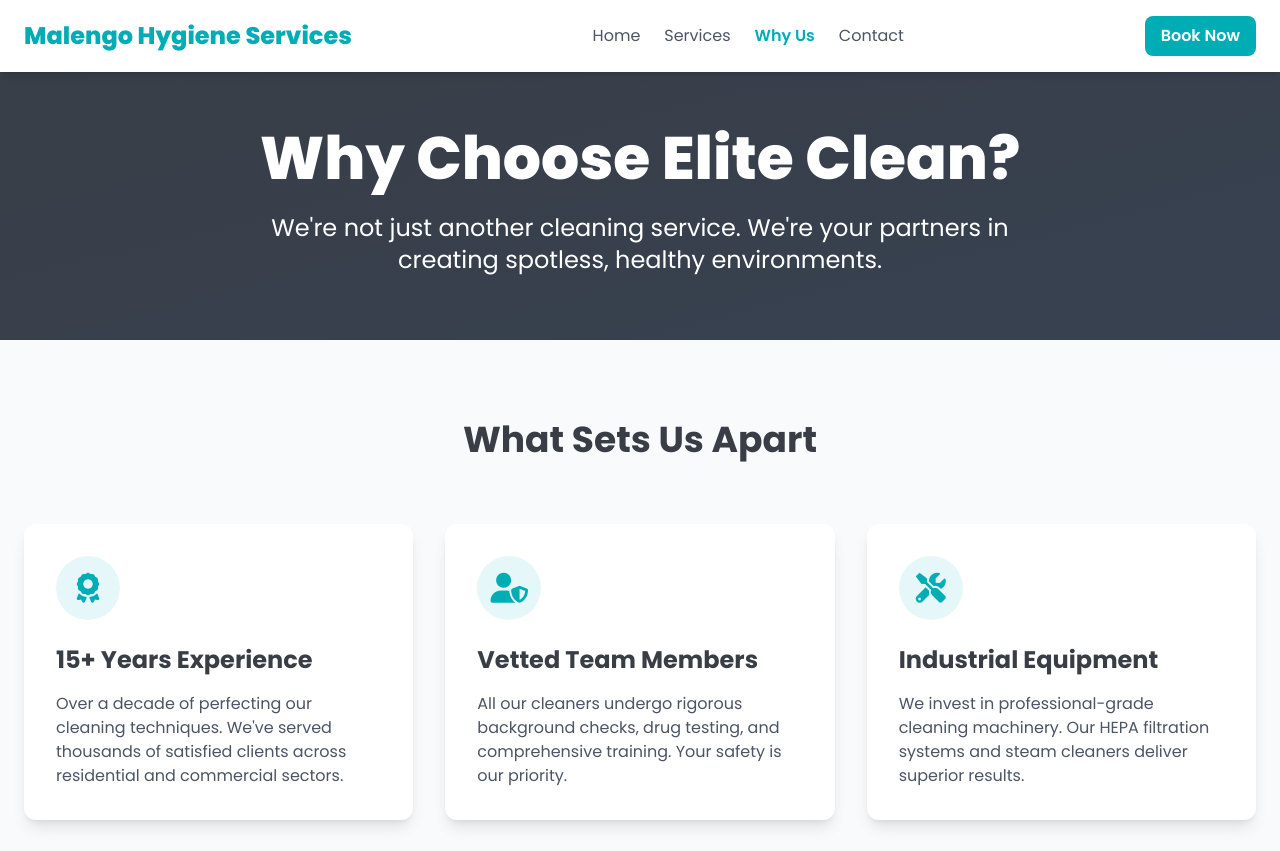
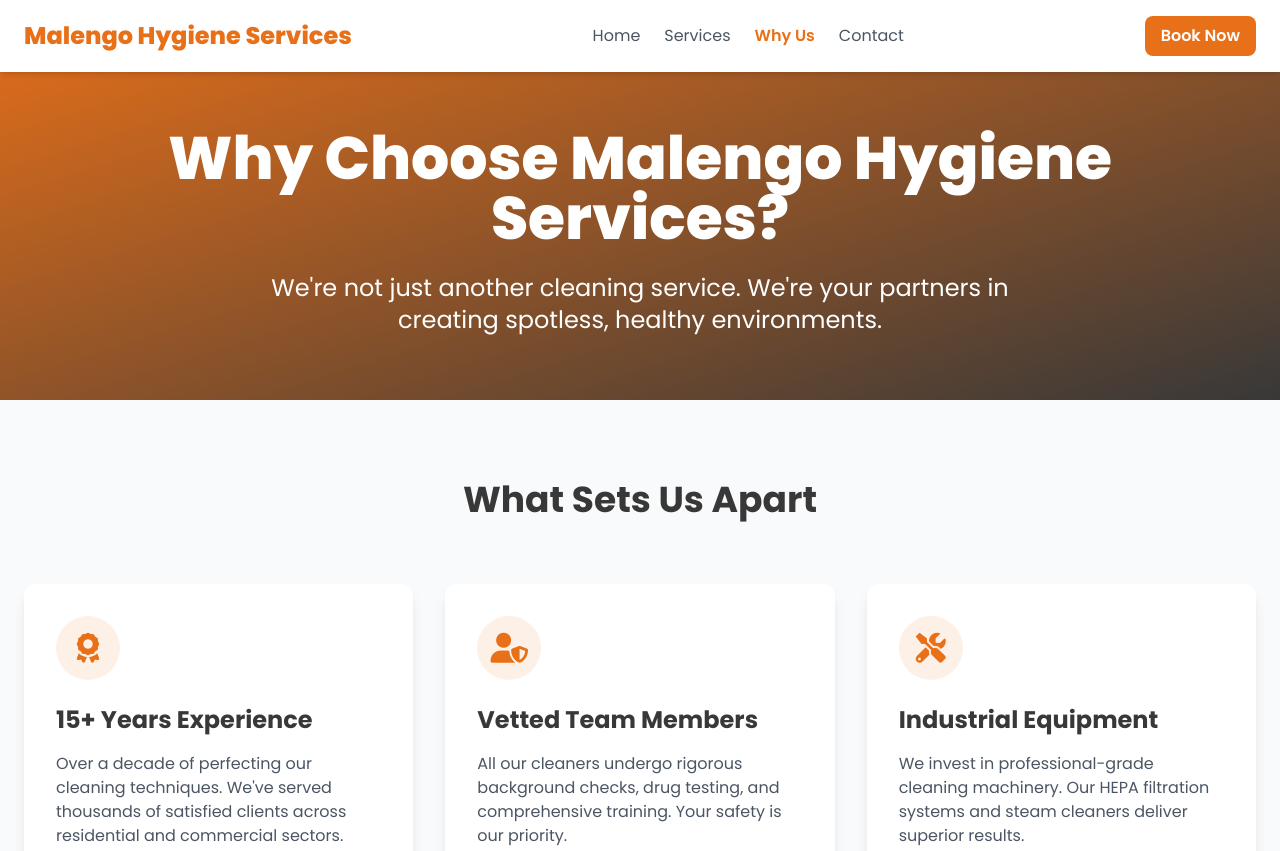
Before and after one commit to Edvusae/Edwin-Tsembegano, a website: page why-us.html in a window 1280 px wide. Shown: the top 851 px of the page. Drawn offline with nearby package versions, Linux system fonts and the light colour scheme.

Commit message:
feat: Update color scheme and branding text across multiple pages

```diff
--- a/why-us.html
+++ b/why-us.html
@@ -14,9 +14,9 @@
             theme: {
                 extend: {
                     colors: {
-                        'brand-primary': '#00ADB5',
-                        'brand-secondary': '#393E46',
-                        'brand-background': '#EEEEEE',
+                        'brand-primary': '#E87019',
+                        'brand-secondary': '#383838',
+                        'brand-background': '#F5F5F5',
                     }
                 }
             }
@@ -46,9 +46,9 @@
     </nav>
 
     <!-- Hero Section -->
-    <section class="pt-32 pb-16 bg-gradient-to-br from-brand-secondary to-gray-700 text-white">
+    <section class="pt-32 pb-16 bg-gradient-to-br from-brand-primary to-brand-secondary text-white">
         <div class="container mx-auto px-6 text-center">
-            <h1 class="text-5xl md:text-6xl font-extrabold mb-6">Why Choose Elite Clean?</h1>
+            <h1 class="text-5xl md:text-6xl font-extrabold mb-6">Why Choose Malengo Hygiene Services?</h1>
             <p class="text-xl md:text-2xl max-w-3xl mx-auto">
                 We're not just another cleaning service. We're your partners in creating spotless, healthy environments.
             </p>
```
Also changed, not shown: contact.html (+3 -3 lines), index.html (+3 -3 lines), services.html (+3 -3 lines).
